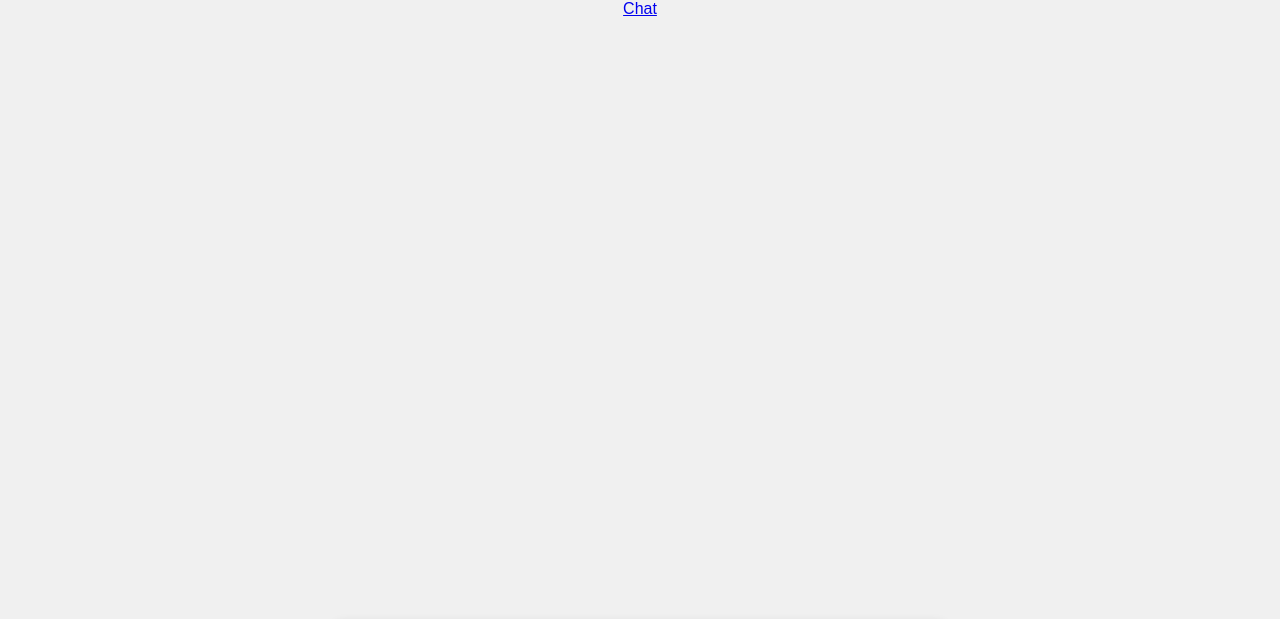
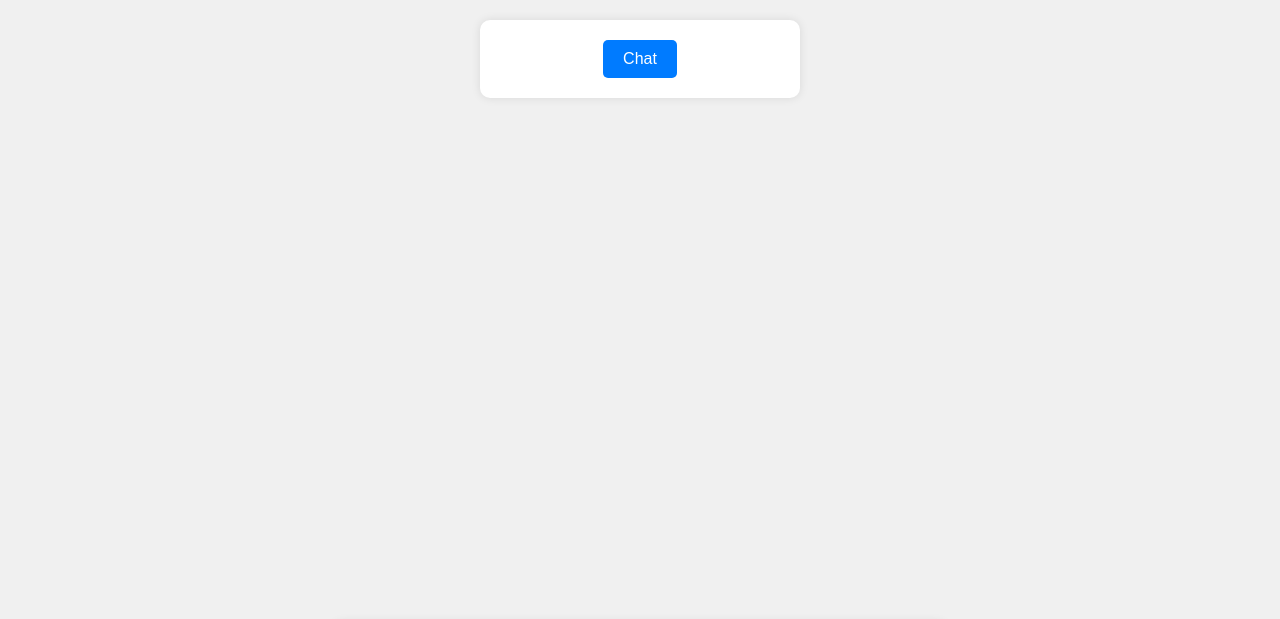
Before and after one commit to BluOwn/monadgame, a website: page index.html in a window 1280 px wide. Shown: the top 619 px of the page. Drawn offline with Linux system fonts and the light colour scheme.

Commit message:
Update styles.css

```diff
--- a/styles.css
+++ b/styles.css
@@ -7,6 +7,33 @@ body {
     height: 100vh;
     margin: 0;
     background-color: #f0f0f0;
+}
+
+.header {
+    text-align: center;
+    background-color: #fff;
+    padding: 10px;
+    border-radius: 10px;
+    box-shadow: 0 0 10px rgba(0, 0, 0, 0.1);
+    margin: 20px 0;
+    width: 300px; /* Matches container width */
+}
+
+.chat-button {
+    display: inline-block;
+    padding: 10px 20px;
+    margin: 10px;
+    border: none;
+    border-radius: 5px;
+    background-color: #007bff;
+    color: #fff;
+    text-decoration: none;
+    cursor: pointer;
+    font-size: 16px;
+}
+
+.chat-button:hover {
+    background-color: #0056b3;
 }
 
 .container {
```
